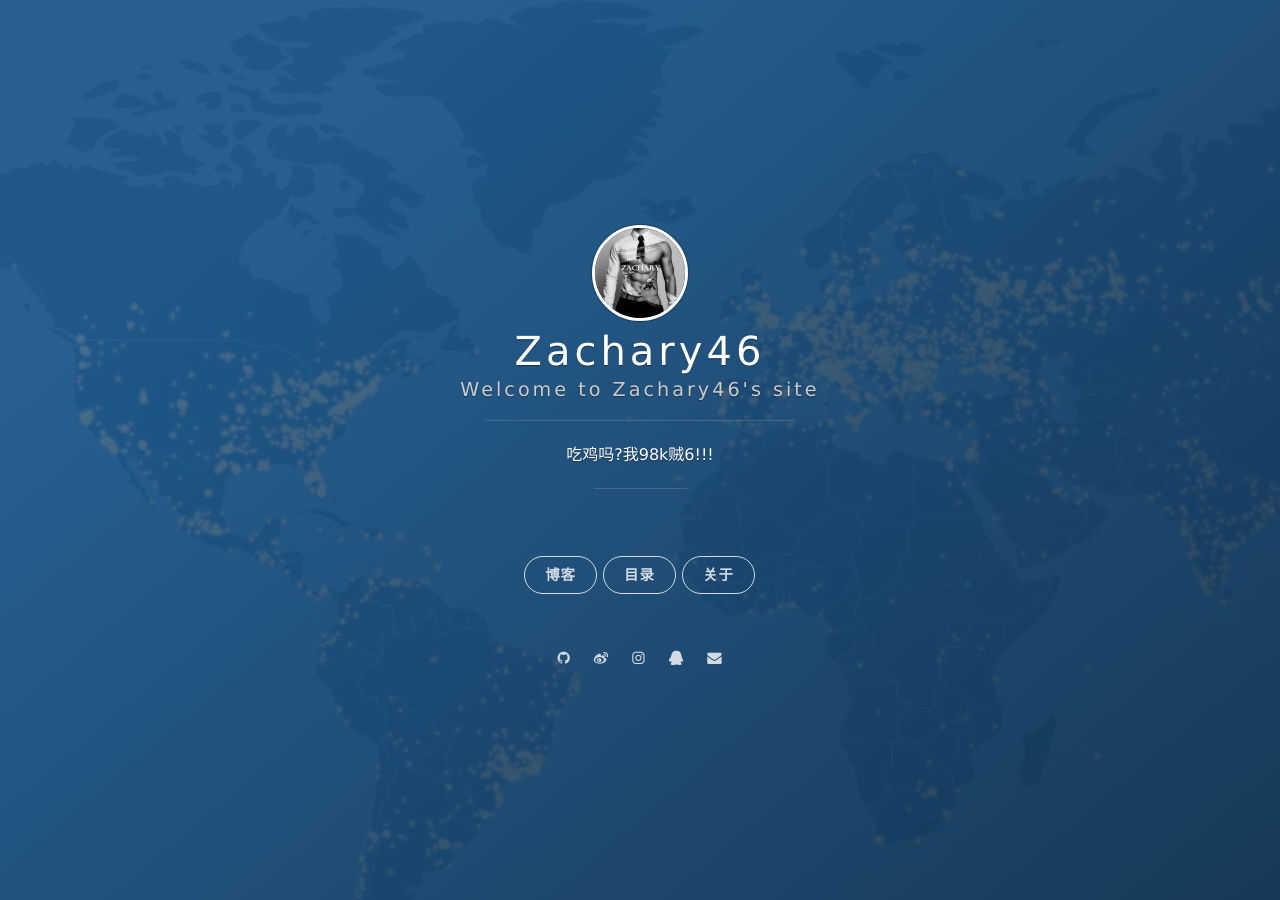
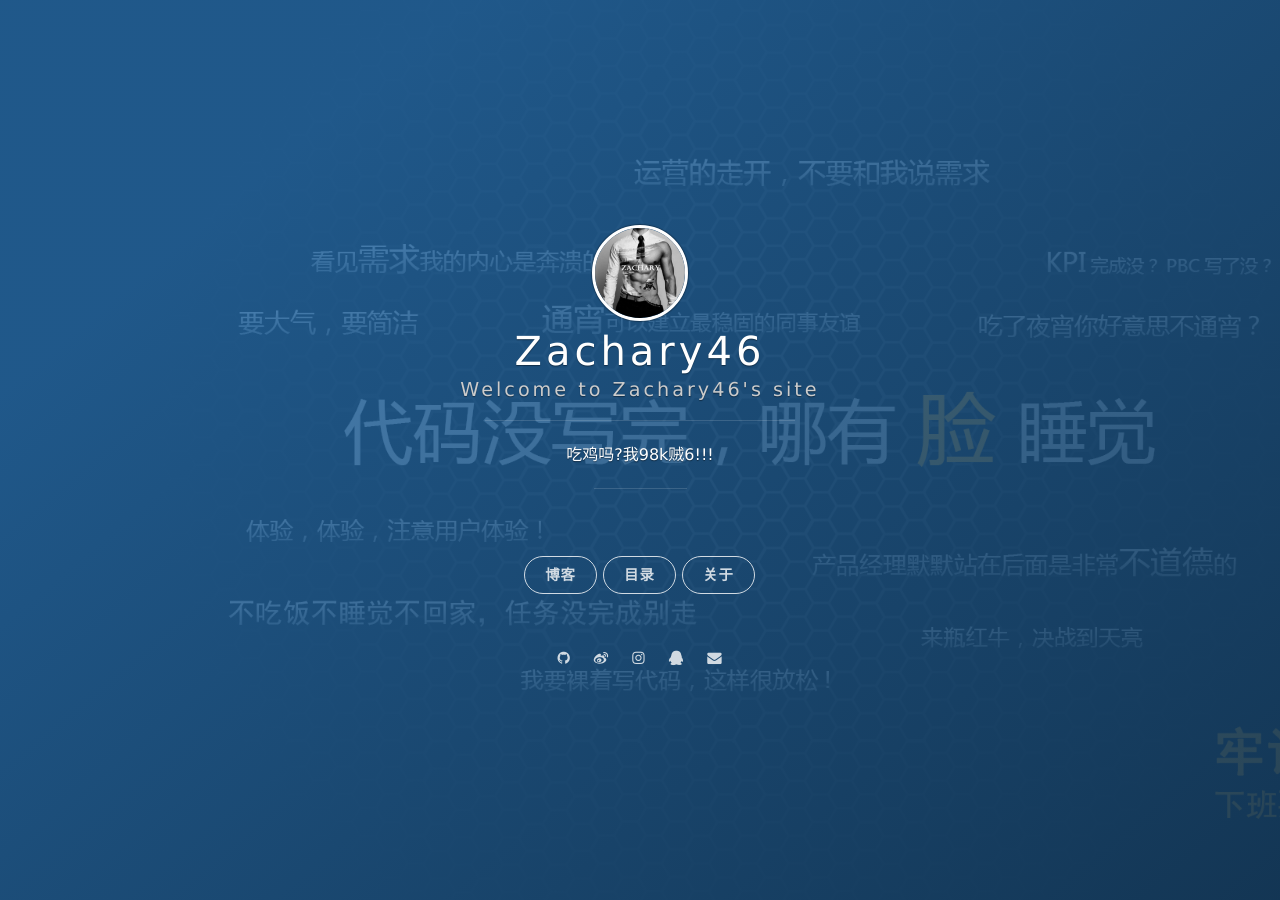
Before and after one commit to Zachary46/Zachary46.github.io, a Jekyll site: the page built from index.html, in a window 1280 px wide. Built offline with Jekyll 4.4.1, drawn with Linux system fonts in a browser that asks for light colours; nearby versions of some CDN libraries; the list of posts is cut into pages by our own code; comment, search, counter and statistics services are not loaded.

Commit message:
gddgdg
d

```diff
--- a/assets/css/vno.css
+++ b/assets/css/vno.css
@@ -339,7 +339,7 @@ hr {
   width: 100%;
   max-width: none;
   height: 100%;
-  background: url(../images/background-cover.jpg) top left no-repeat #666666;
+  background: url(../images/background-cover.png) top left no-repeat #666666;
   background-size: cover; }
 
 .panel-cover--collapsed {
```
Also changed, not shown: assets/images/background-cover.jpg (deleted), assets/images/background-cover.png (added).
